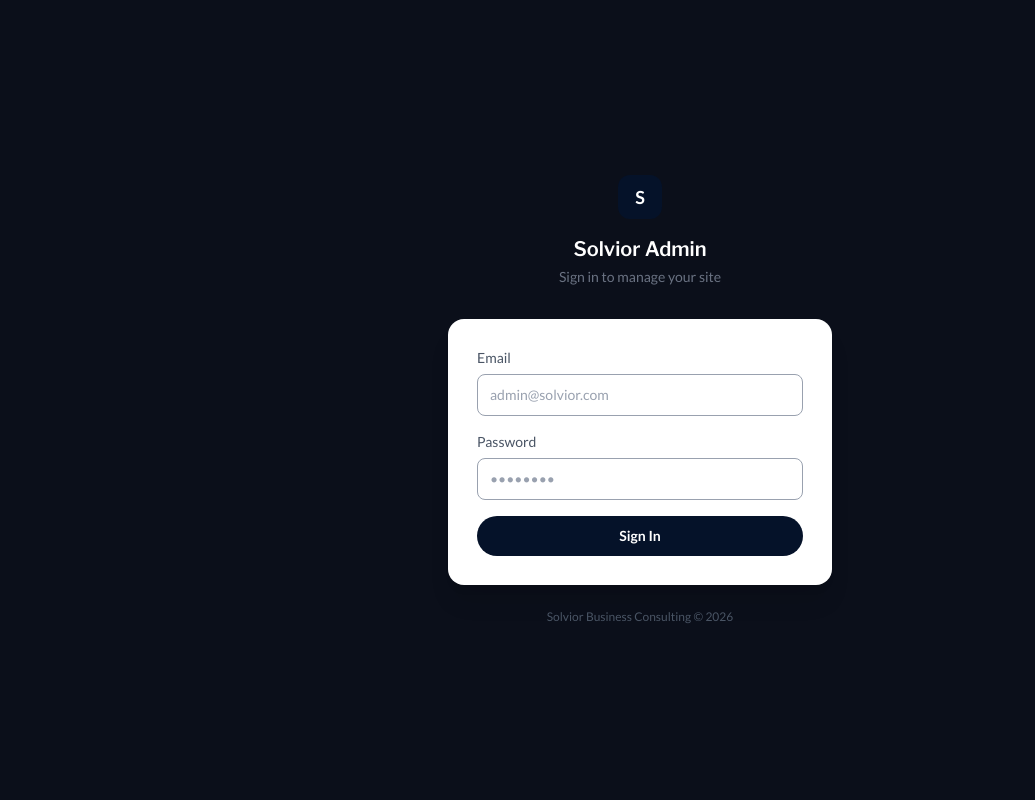
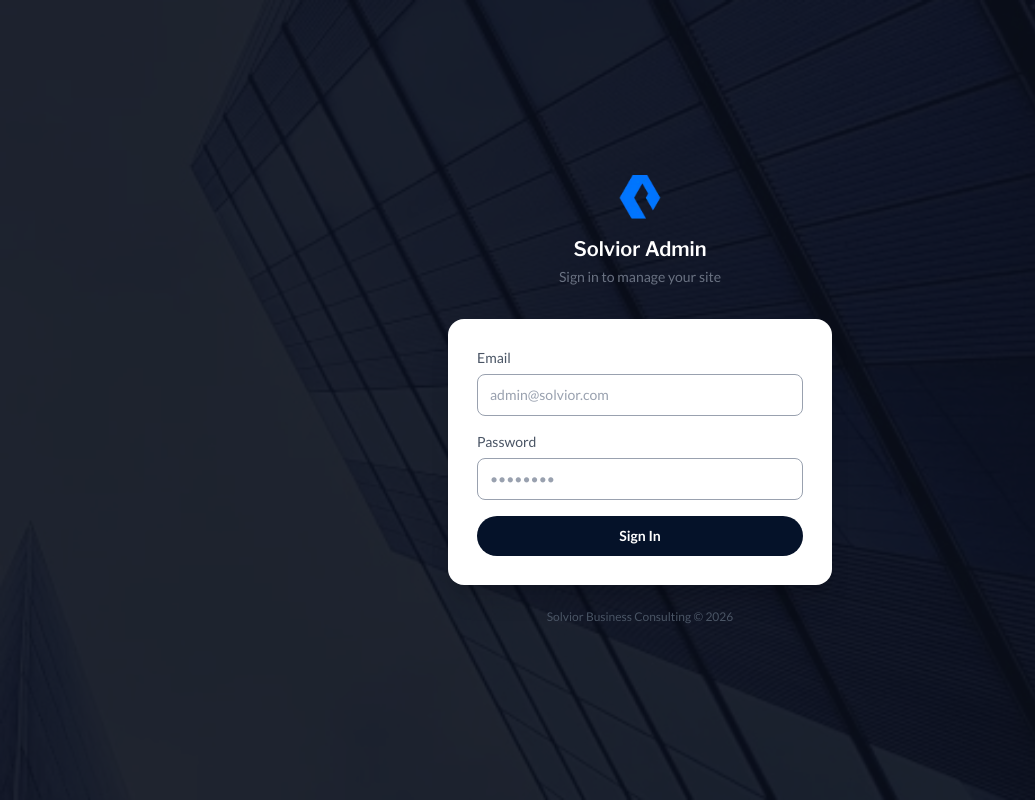
Before and after one commit to nhifza5757-create/solvior, a Next.js app: page /admin/login in a window 1280 px wide. Shown: the top 800 px of the page, without its empty margins (0-1035 px from the left). Built offline with nearby package versions, Linux system fonts and the light colour scheme.

Commit message:
Project updates

```diff
--- a/app/admin/login/page.tsx
+++ b/app/admin/login/page.tsx
@@ -2,6 +2,7 @@
 
 import { useState, useEffect } from 'react';
 import { useRouter } from 'next/navigation';
+import Image from 'next/image';
 import { useHeaderTheme } from '@/context/HeaderThemeContext';
 
 export default function AdminLoginPage() {
@@ -48,12 +49,21 @@ export default function AdminLoginPage() {
   };
 
   return (
-    <div className="flex min-h-screen items-center justify-center bg-[#0b0f1a] px-4">
-      <div className="w-full max-w-sm">
+    <div
+      className="relative flex min-h-screen items-center justify-center bg-[#0b0f1a] bg-cover bg-center px-4"
+      style={{ backgroundImage: "url('/images/hero/h4-hero-side.jpg')" }}
+    >
+      <div className="pointer-events-none absolute inset-0 bg-[#0b0f1a]/90" />
+
+      <div className="relative w-full max-w-sm">
         <div className="mb-8 flex flex-col items-center text-center">
-          <div className="mb-4 flex h-11 w-11 items-center justify-center rounded-xl bg-primary text-lg font-bold text-white">
-            S
-          </div>
+          <Image
+            src="/images/logo-2.png"
+            alt="Solvior"
+            width={44}
+            height={44}
+            className="mb-4 h-11 w-11 object-contain"
+          />
           <h1 className="font-display text-xl font-semibold text-white">Solvior Admin</h1>
           <p className="mt-1 text-sm text-gray-500">Sign in to manage your site</p>
         </div>
```
Also changed, not shown: public/images/logo-2.png (added).
